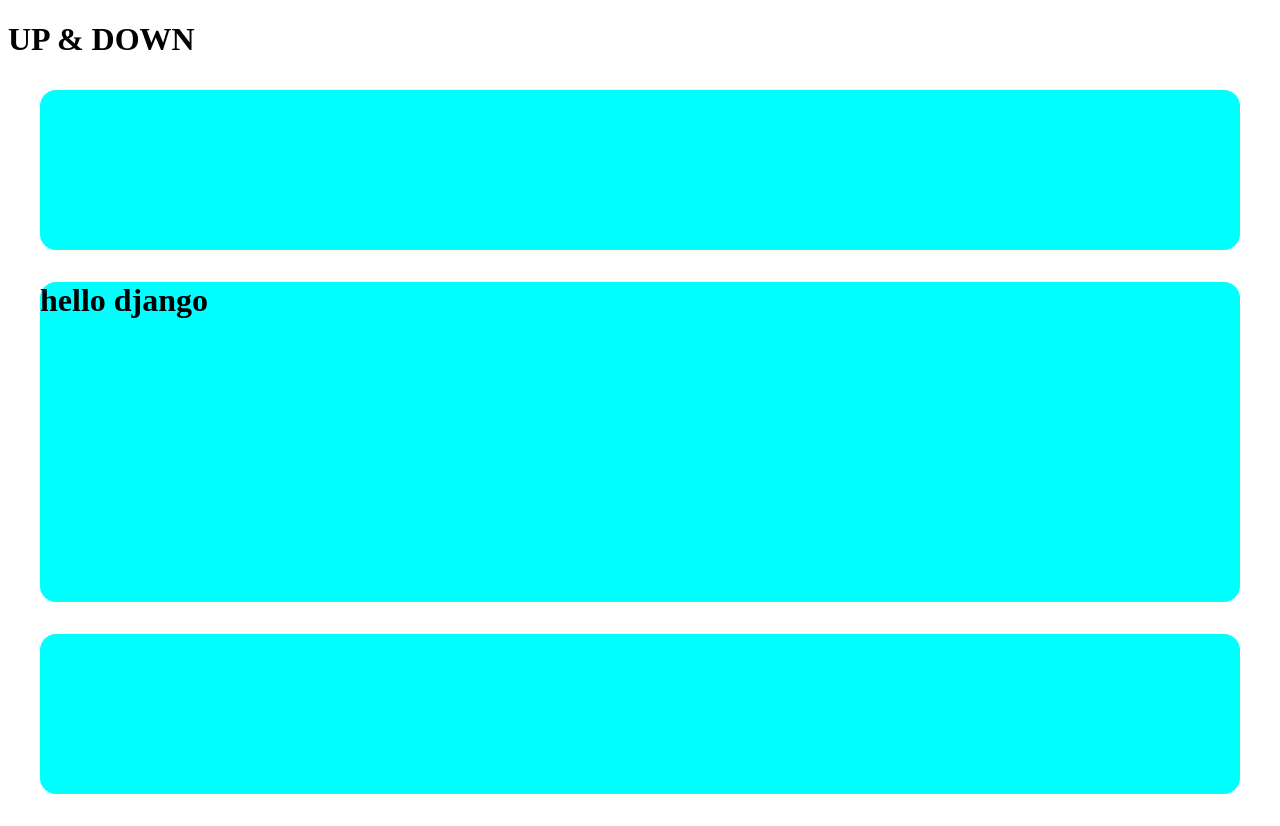
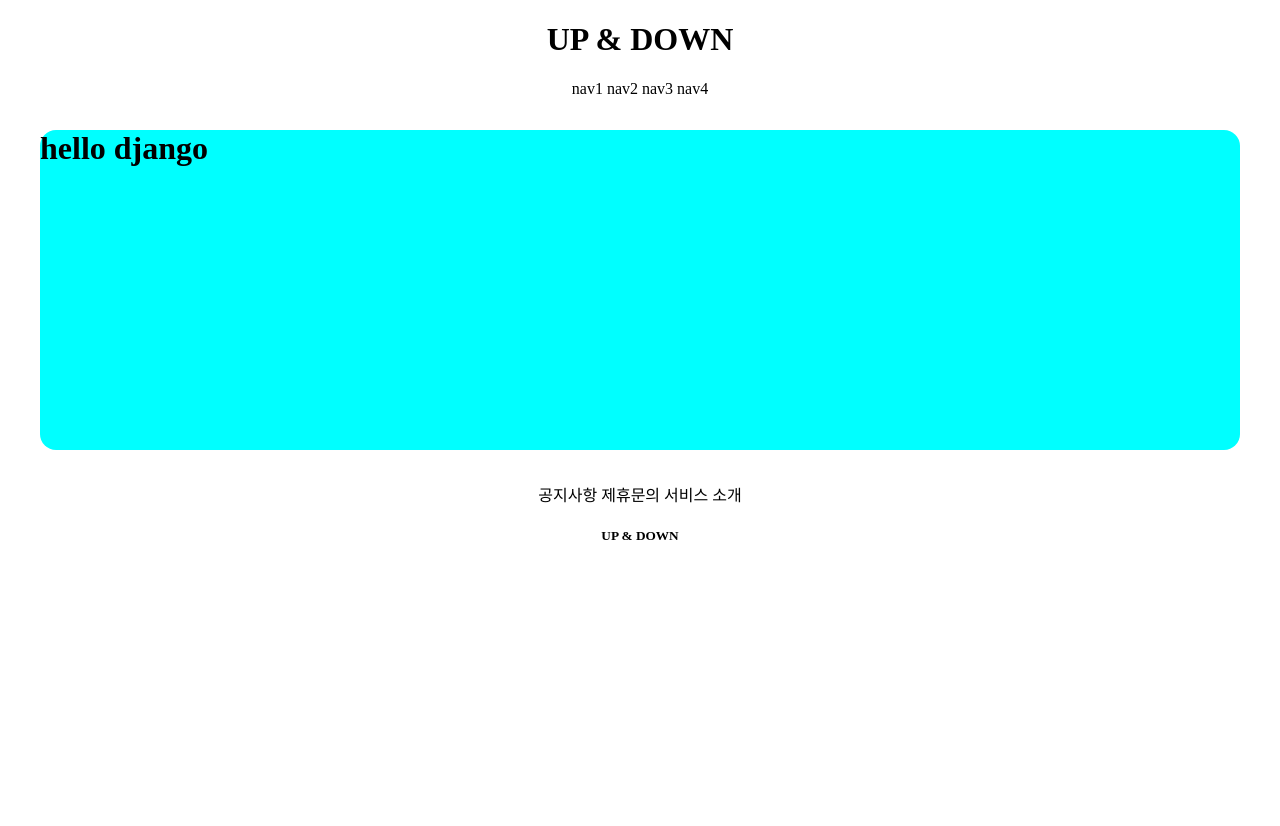
Before and after one commit to updaun/DjangoBasic, a Django app: page /accounts/hello_world/ in a window 1280 px wide. After the commit the page ends 540 px from the top, so only its background shows below. Run offline with Django 3.2, Linux system fonts and the light colour scheme; parts of the project's set-up code (start-up, migrations or seed data) failed here and were passed over.

Commit message:
header and footer

```diff
--- a/templates/base.html
+++ b/templates/base.html
@@ -5,8 +5,6 @@
 {% include 'head.html' %}
 
 <body>
-
-<h1>UP & DOWN</h1>
 
 <!-- Django include header -->
 {% include 'header.html' %}
--- a/templates/footer.html
+++ b/templates/footer.html
@@ -1,3 +1,10 @@
-<div style="height: 10rem; background-color: aqua; margin: 2rem; border-radius: 1rem;">
-
+<div style="text-align: center">
+    <div>
+        <span>공지사항</span>
+        <span>제휴문의</span>
+        <span>서비스 소개</span>
+    </div>
+    <div>
+        <h5>UP & DOWN</h5>
+    </div>
 </div>
--- a/templates/header.html
+++ b/templates/header.html
@@ -1,3 +1,11 @@
-<div style="height: 10rem; background-color: aqua; margin: 2rem; border-radius: 1rem;">
-
+<div style="text-align: center">
+    <div>
+        <h1>UP & DOWN</h1>
+    </div>
+    <div>
+        <span>nav1</span>
+        <span>nav2</span>
+        <span>nav3</span>
+        <span>nav4</span>
+    </div>
 </div>
```
